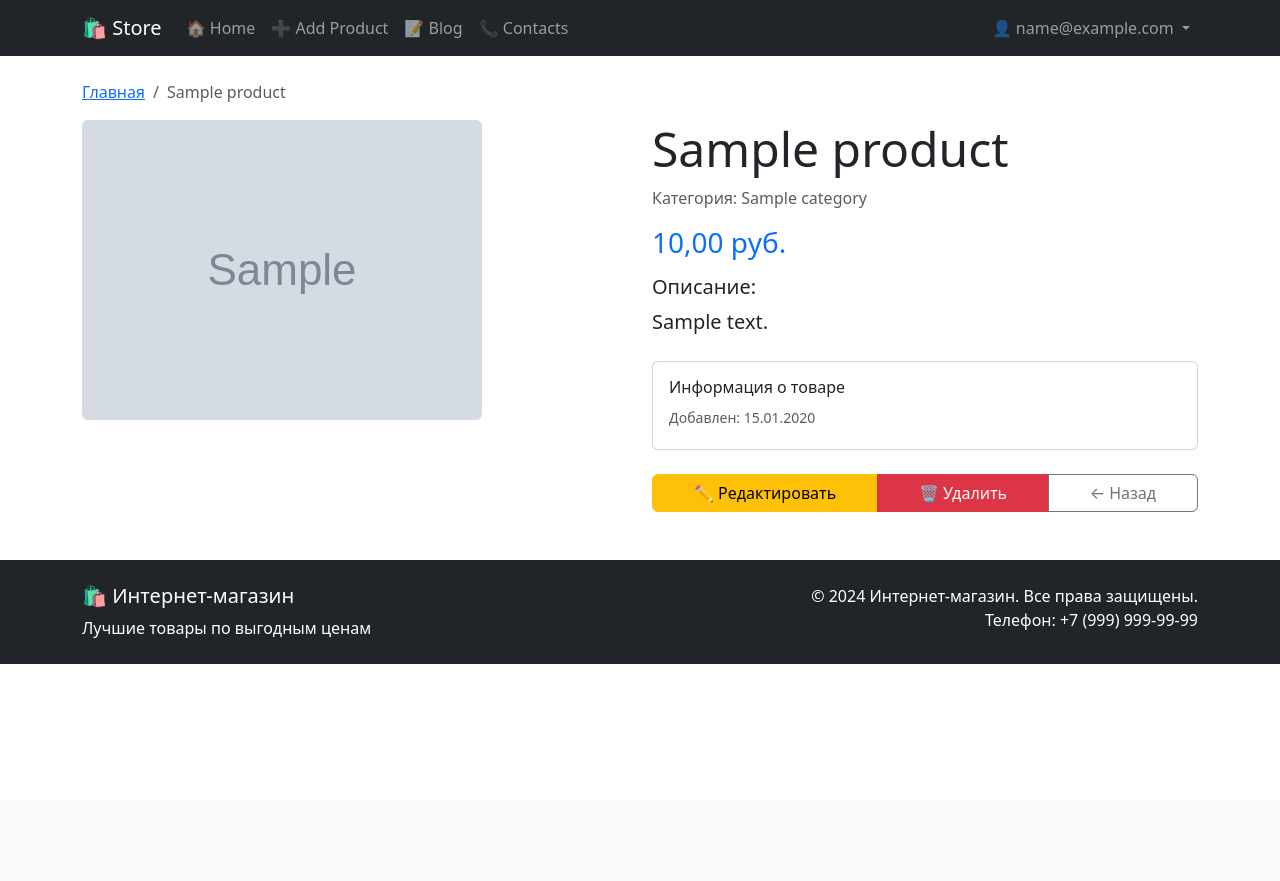
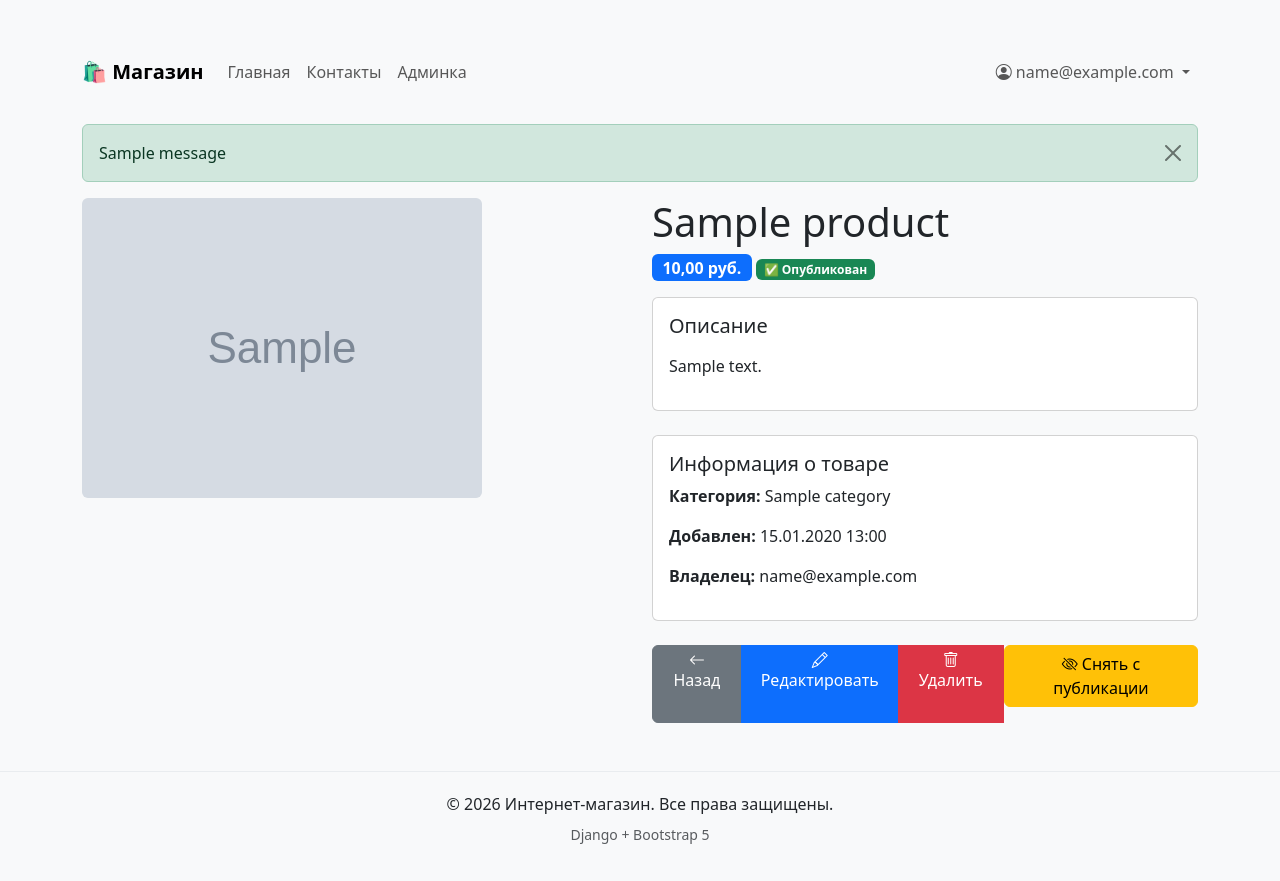
Before and after one commit to SeetanaMarata/django-online-store, a Django app: page /product/1/ in a window 1280 px wide. Before the commit the page ends 664 px from the top, so only its background shows below. Run offline with Django 5.2, Linux system fonts and the light colour scheme; a user stored in the database is signed in; tables that the repository leaves empty hold one stand-in row (values such as "Sample post"); grey boxes marked "Sample" are stand-in pictures; one stand-in notice (Sample message) is shown.

Commit message:
🎨 Обновление шаблонов: кнопки модерации, навигация

```diff
--- a/catalog/templates/catalog/product_detail.html
+++ b/catalog/templates/catalog/product_detail.html
@@ -1,70 +1,91 @@
-{% extends 'catalog/base.html' %}
+{% extends 'base.html' %}
+{% load static %}
 
-{% block title %}{{ product.name }} - Интернет-магазин{% endblock %}
+{% block title %}{{ product.name }}{% endblock %}
 
 {% block content %}
-<nav aria-label="breadcrumb">
-    <ol class="breadcrumb">
-        <li class="breadcrumb-item"><a href="{% url 'home' %}">Главная</a></li>
-        <li class="breadcrumb-item active">{{ product.name }}</li>
-    </ol>
-</nav>
-
 <div class="row">
     <div class="col-md-6">
         {% if product.image %}
             <img src="{{ product.image.url }}" class="img-fluid rounded" alt="{{ product.name }}">
         {% else %}
-            <div class="bg-light rounded d-flex align-items-center justify-content-center" style="height: 400px;">
-                <span class="text-muted">Изображение отсутствует</span>
+            <div class="bg-light rounded d-flex align-items-center justify-content-center" style="height: 300px;">
+                <span class="text-muted">Нет изображения</span>
             </div>
         {% endif %}
     </div>
+
     <div class="col-md-6">
-        <h1 class="display-5">{{ product.name }}</h1>
+        <h1>{{ product.name }}</h1>
 
-        {% if product.category %}
-            <p class="text-muted">Категория: {{ product.category.name }}</p>
-        {% endif %}
-
-        <h3 class="text-primary mb-3">{{ product.price }} руб.</h3>
-
-        <div class="mb-4">
-            <h5>Описание:</h5>
-            <p class="lead">{{ product.description|default:"Описание отсутствует" }}</p>
+        <div class="mb-3">
+            <span class="badge bg-primary fs-6">{{ product.price }} руб.</span>
+            {% if product.is_published %}
+                <span class="badge bg-success">✅ Опубликован</span>
+            {% else %}
+                <span class="badge bg-warning">⏳ На модерации</span>
+            {% endif %}
         </div>
 
-        <div class="card">
+        <div class="card mb-4">
             <div class="card-body">
-                <h6 class="card-title">Информация о товаре</h6>
-                <p class="card-text mb-1">
-                    <small class="text-muted">Добавлен: {{ product.created_at|date:"d.m.Y" }}</small>
-                </p>
-                {% if product.updated_at != product.created_at %}
-                    <p class="card-text">
-                        <small class="text-muted">Обновлен: {{ product.updated_at|date:"d.m.Y" }}</small>
-                    </p>
+                <h5 class="card-title">Описание</h5>
+                <p class="card-text">{{ product.description|linebreaks }}</p>
+            </div>
+        </div>
+
+        <div class="card mb-4">
+            <div class="card-body">
+                <h5 class="card-title">Информация о товаре</h5>
+                <p><strong>Категория:</strong> {{ product.category.name|default:"Не указана" }}</p>
+                <p><strong>Добавлен:</strong> {{ product.created_at|date:"d.m.Y H:i" }}</p>
+                {% if product.owner %}
+                    <p><strong>Владелец:</strong> {{ product.owner.email }}</p>
                 {% endif %}
             </div>
         </div>
 
-        <!-- БЛОК КНОПОК -->
-        <div class="mt-4">
-            <div class="btn-group w-100" role="group">
-                {% if user.is_authenticated and user.is_staff %}
-                    <a href="{% url 'product_edit' product.pk %}" class="btn btn-warning">
-                        ✏️ Редактировать
+        <!-- Кнопки действий -->
+        <div class="btn-group" role="group">
+            <a href="{% url 'home' %}" class="btn btn-secondary">
+                <i class="bi bi-arrow-left"></i> Назад
+            </a>
+
+            {% if user.is_authenticated %}
+                <!-- Владелец или модератор могут редактировать -->
+                {% if product.owner == user or perms.catalog.can_unpublish_product or user.is_superuser %}
+                    <a href="{% url 'product_edit' product.pk %}" class="btn btn-primary">
+                        <i class="bi bi-pencil"></i> Редактировать
                     </a>
+                {% endif %}
+
+                <!-- Владелец или модератор могут удалять -->
+                {% if product.owner == user or perms.catalog.delete_product or user.is_superuser %}
                     <a href="{% url 'product_delete' product.pk %}" class="btn btn-danger">
-                        🗑️ Удалить
+                        <i class="bi bi-trash"></i> Удалить
                     </a>
-                {% else %}
-                    <button class="btn btn-primary">🛒 Добавить в корзину</button>
                 {% endif %}
-                <a href="{% url 'home' %}" class="btn btn-outline-secondary">
-                    ← Назад
-                </a>
-            </div>
+
+                <!-- КНОПКА ПУБЛИКАЦИИ: только для модераторов, если товар не опубликован -->
+                {% if perms.catalog.can_unpublish_product and not product.is_published %}
+                    <form method="post" action="{% url 'product_publish' product.pk %}" class="d-inline">
+                        {% csrf_token %}
+                        <button type="submit" class="btn btn-success">
+                            <i class="bi bi-check-circle"></i> Опубликовать
+                        </button>
+                    </form>
+                {% endif %}
+
+                <!-- КНОПКА СНЯТИЯ С ПУБЛИКАЦИИ: только для модераторов, если товар опубликован -->
+                {% if perms.catalog.can_unpublish_product and product.is_published %}
+                    <form method="post" action="{% url 'product_unpublish' product.pk %}" class="d-inline">
+                        {% csrf_token %}
+                        <button type="submit" class="btn btn-warning">
+                            <i class="bi bi-eye-slash"></i> Снять с публикации
+                        </button>
+                    </form>
+                {% endif %}
+            {% endif %}
         </div>
     </div>
 </div>
--- /dev/null
+++ b/templates/base.html
@@ -0,0 +1,125 @@
+<!DOCTYPE html>
+<html lang="ru">
+<head>
+    <meta charset="UTF-8">
+    <meta name="viewport" content="width=device-width, initial-scale=1.0">
+    <title>{% block title %}Интернет-магазин{% endblock %}</title>
+
+    <!-- Bootstrap 5 CSS -->
+    <link href="https://cdn.jsdelivr.net/npm/bootstrap@5.3.0/dist/css/bootstrap.min.css" rel="stylesheet">
+
+    <!-- Bootstrap Icons -->
+    <link rel="stylesheet" href="https://cdn.jsdelivr.net/npm/bootstrap-icons@1.10.0/font/bootstrap-icons.css">
+
+    <style>
+        body {
+            padding-top: 20px;
+            background-color: #f8f9fa;
+        }
+        .navbar-brand {
+            font-weight: bold;
+        }
+        .footer {
+            margin-top: 50px;
+            padding: 20px 0;
+            background-color: #f8f9fa;
+            border-top: 1px solid #e9ecef;
+        }
+        .product-card {
+            transition: transform 0.3s;
+        }
+        .product-card:hover {
+            transform: translateY(-5px);
+        }
+    </style>
+
+    {% block extra_css %}{% endblock %}
+</head>
+<body>
+    <!-- Навигация -->
+    <nav class="navbar navbar-expand-lg navbar-light bg-light mb-4">
+        <div class="container">
+            <a class="navbar-brand" href="{% url 'home' %}">🛍️ Магазин</a>
+
+            <button class="navbar-toggler" type="button" data-bs-toggle="collapse" data-bs-target="#navbarNav">
+                <span class="navbar-toggler-icon"></span>
+            </button>
+
+            <div class="collapse navbar-collapse" id="navbarNav">
+                <ul class="navbar-nav me-auto">
+                    <li class="nav-item">
+                        <a class="nav-link" href="{% url 'home' %}">Главная</a>
+                    </li>
+                    <li class="nav-item">
+                        <a class="nav-link" href="{% url 'contacts' %}">Контакты</a>
+                    </li>
+                    {% if user.is_staff %}
+                    <li class="nav-item">
+                        <a class="nav-link" href="/admin/">Админка</a>
+                    </li>
+                    {% endif %}
+                </ul>
+
+                <ul class="navbar-nav">
+                    {% if user.is_authenticated %}
+                        <li class="nav-item dropdown">
+                            <a class="nav-link dropdown-toggle" href="#" role="button" data-bs-toggle="dropdown">
+                                <i class="bi bi-person-circle"></i> {{ user.email }}
+                            </a>
+                            <ul class="dropdown-menu">
+                                <li><a class="dropdown-item" href="{% url 'users:profile' %}">Профиль</a></li>
+                                <li><a class="dropdown-item" href="{% url 'product_create' %}">Создать товар</a></li>
+                                <li><hr class="dropdown-divider"></li>
+                                <li>
+                                    <!-- ПРАВИЛЬНАЯ ФОРМА ВЫХОДА -->
+                                    <form method="post" action="{% url 'users:logout' %}" class="d-inline">
+                                        {% csrf_token %}
+                                        <button type="submit" class="dropdown-item btn btn-link text-start w-100">
+                                            <i class="bi bi-box-arrow-right"></i> Выйти
+                                        </button>
+                                    </form>
+                                </li>
+                            </ul>
+                        </li>
+                    {% else %}
+                        <li class="nav-item">
+                            <a class="nav-link" href="{% url 'users:login' %}">Войти</a>
+                        </li>
+                        <li class="nav-item">
+                            <a class="nav-link" href="{% url 'users:register' %}">Регистрация</a>
+                        </li>
+                    {% endif %}
+                </ul>
+            </div>
+        </div>
+    </nav>
+
+    <!-- Основное содержимое -->
+    <main class="container">
+        <!-- Сообщения -->
+        {% if messages %}
+            {% for message in messages %}
+                <div class="alert alert-{{ message.tags }} alert-dismissible fade show" role="alert">
+                    {{ message }}
+                    <button type="button" class="btn-close" data-bs-dismiss="alert"></button>
+                </div>
+            {% endfor %}
+        {% endif %}
+
+        {% block content %}{% endblock %}
+    </main>
+
+    <!-- Подвал -->
+    <footer class="footer mt-5">
+        <div class="container text-center">
+            <p class="mb-0">&copy; {% now "Y" %} Интернет-магазин. Все права защищены.</p>
+            <p class="text-muted small mt-2">Django + Bootstrap 5</p>
+        </div>
+    </footer>
+
+    <!-- Bootstrap JS -->
+    <script src="https://cdn.jsdelivr.net/npm/bootstrap@5.3.0/dist/js/bootstrap.bundle.min.js"></script>
+
+    {% block extra_js %}{% endblock %}
+</body>
+</html>
```
